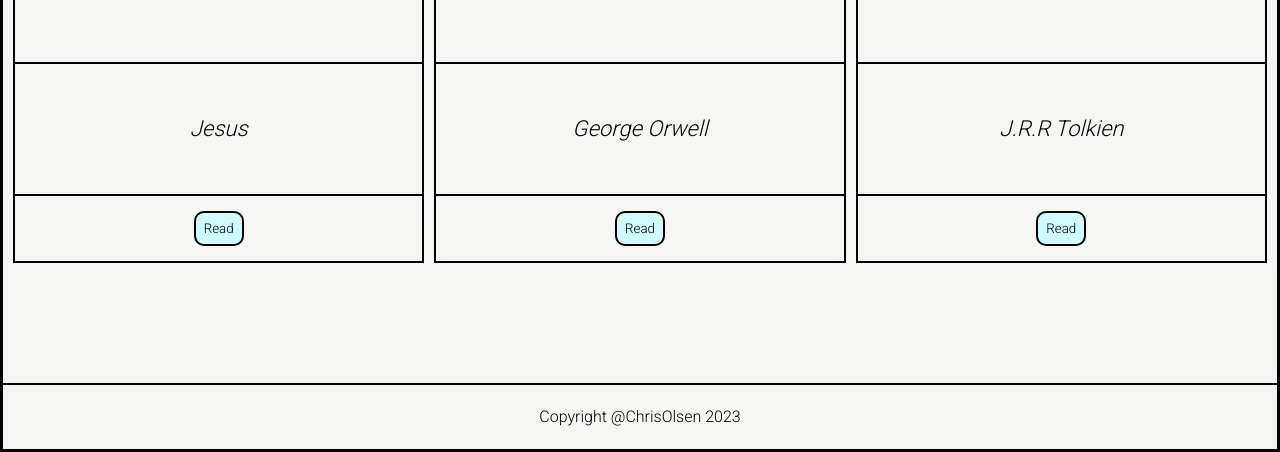
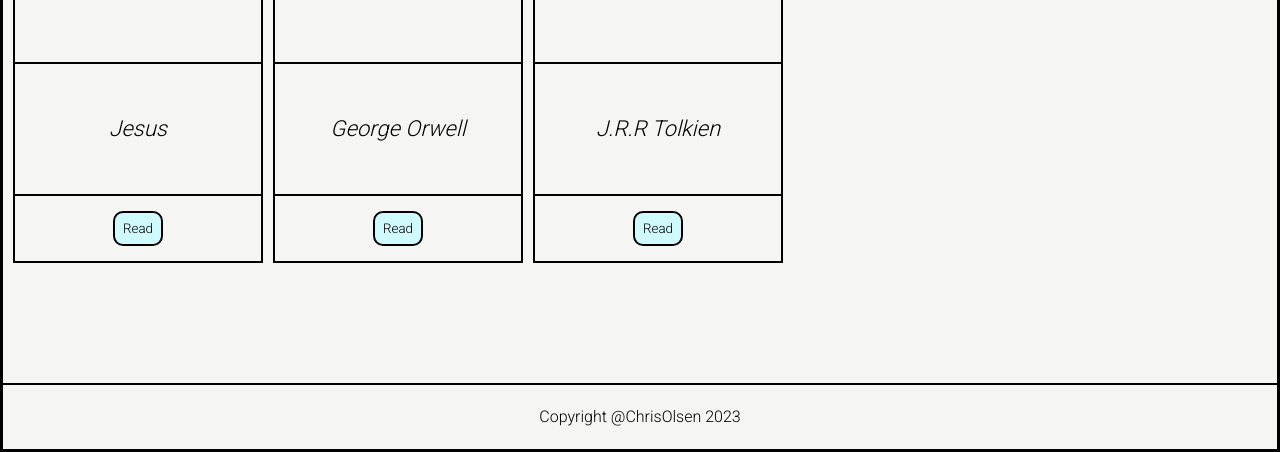
Before and after one commit to ChrisEOlsen/Odin-Library, a plain HTML site: page index.html in a window 1280 px wide. Shown: the part 350-802 px from the top of the page. Drawn offline with Linux system fonts and the light colour scheme.

Commit message:
media query added

```diff
--- a/style.css
+++ b/style.css
@@ -46,6 +46,11 @@ body {
   gap: 10px;
   grid-template-columns: repeat(auto-fit, minmax(250px, 1fr));
   overflow: scroll;
+}
+@media only screen and (min-width: 800px) {
+  .library-area {
+    grid-template-columns: repeat(5, minmax(250px, 1fr));
+  }
 }
 .library-area > * {
   height: 400px;
```
